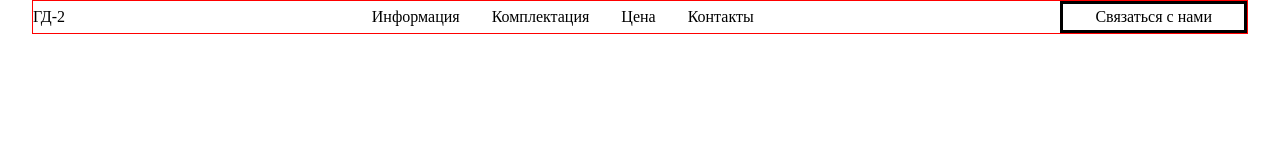
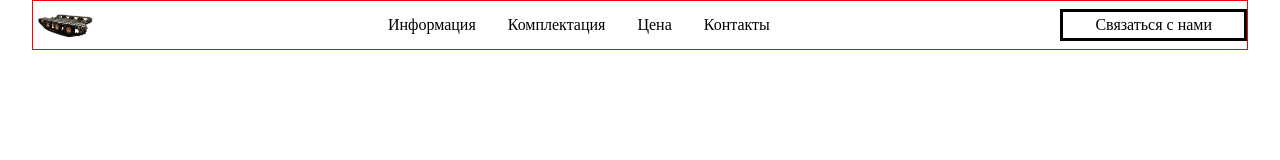
Before and after one commit to vlesueji/vladsutor, a website: page index.html in a window 1280 px wide. Drawn offline with Linux system fonts and the light colour scheme.

Commit message:
add favicon and logo

```diff
--- a/index.html
+++ b/index.html
@@ -26,11 +26,23 @@
     rel="stylesheet"
     href="./styles/styles.css"
   >
+  <link
+    rel="shortcut icon"
+    href="./favicon.png"
+    type="image/png"
+  >
   <title>Сутор дрон</title>
 </head>
 <body>
 <header class="header container">
-  <div class="header__logo">ГД-2</div>
+  <div class="header__logo logo">
+    <a href="#">
+      <img
+        class="logo__image"
+        src="./images/logo.png"
+        alt=""
+      >
+    </a></div>
   <nav class="header__nav nav">
     <ul class="nav__list">
       <li class="nav__item">Информация</li>
--- a/styles/styles.scss
+++ b/styles/styles.scss
@@ -19,6 +19,12 @@
   }
 }
 
+.logo {
+  &__image {
+    max-height: 3rem;
+  }
+}
+
 .nav {
   &__list {
     display: flex;
```
Also changed, not shown: favicon.png (added), images/logo.png (added), styles/styles.css, 1 other file.
